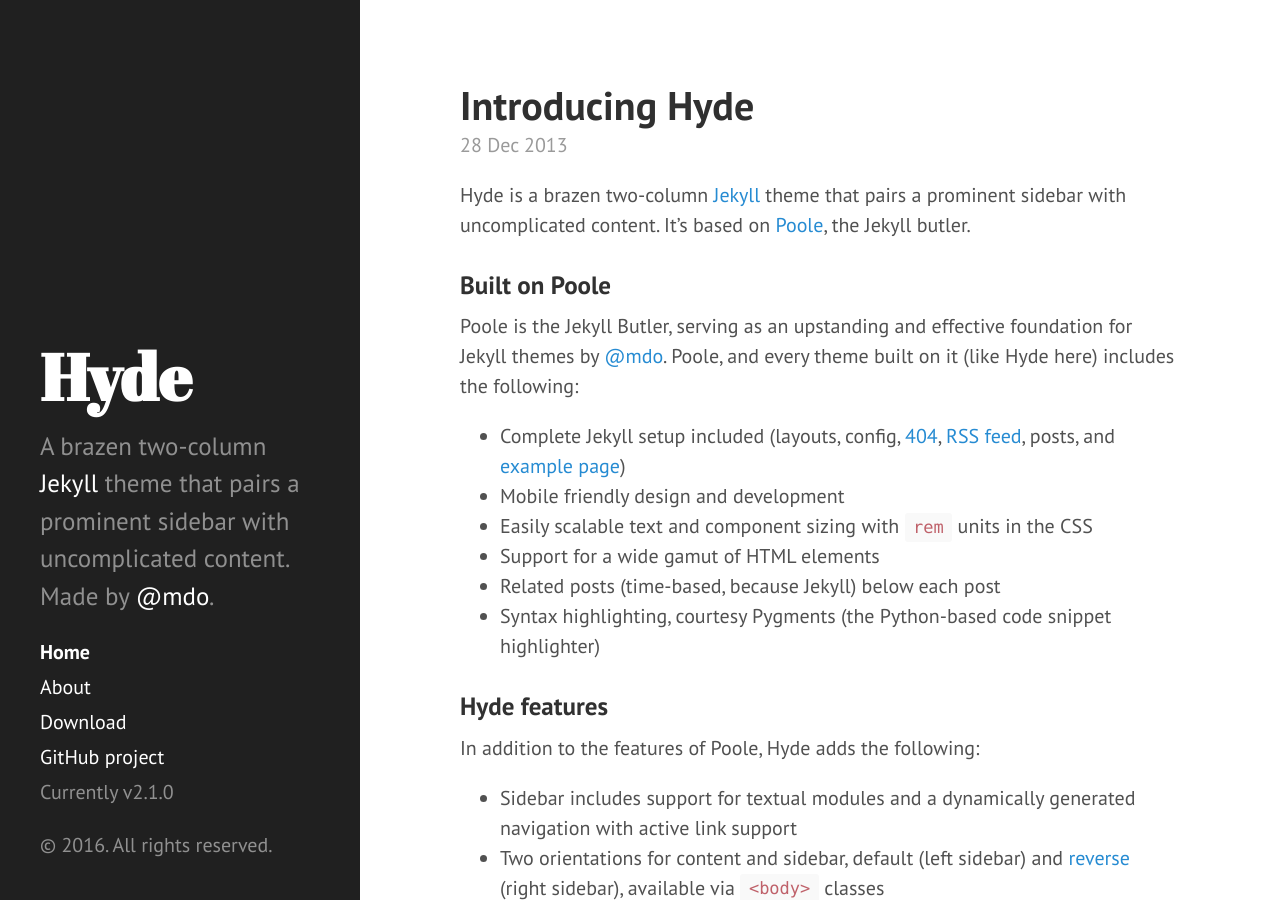
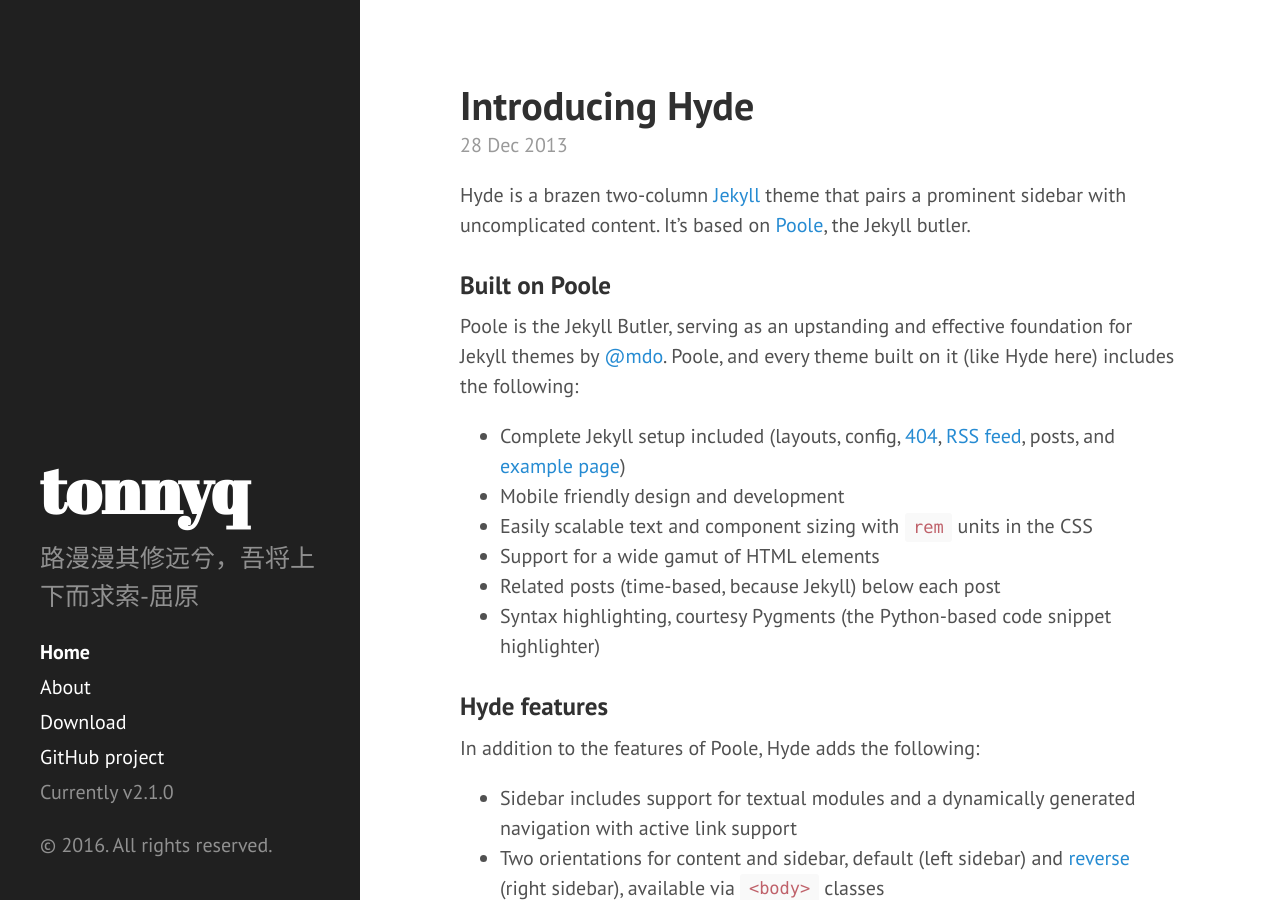
Before and after one commit to TonnyQ/TonnyQ.github.io, a Jekyll site: the page built from index.html, in a window 1280 px wide and 900 px high. Built offline with Jekyll 4.4.1, drawn with Linux system fonts in a browser that asks for light colours; Markdown is read by kramdown in place of the engine named in the settings; the list of posts is cut into pages by our own code.

Commit message:
#002 修改博客模板配置

```diff
--- a/_config.yml
+++ b/_config.yml
@@ -7,15 +7,15 @@
 relative_permalinks: true
 
 # Setup
-title:            Hyde
-tagline:          'A Jekyll theme'
-description:      'A brazen two-column <a href="http://jekyllrb.com" target="_blank">Jekyll</a> theme that pairs a prominent sidebar with uncomplicated content. Made by <a href="https://twitter.com/mdo" target="_blank">@mdo</a>.'
-url:              http://hyde.getpoole.com
+title:            tonnyq
+tagline:          'unity3d,gamedev'
+description:      '路漫漫其修远兮，吾将上下而求索-屈原'
+url:              http://tonnyq.github.com
 baseurl:          /
 
 author:
-  name:           'Mark Otto'
-  url:            https://twitter.com/mdo
+  name:           '夏虫语冰'
+  url:            1343677815@qq.com
 
 paginate:         5
 
```
